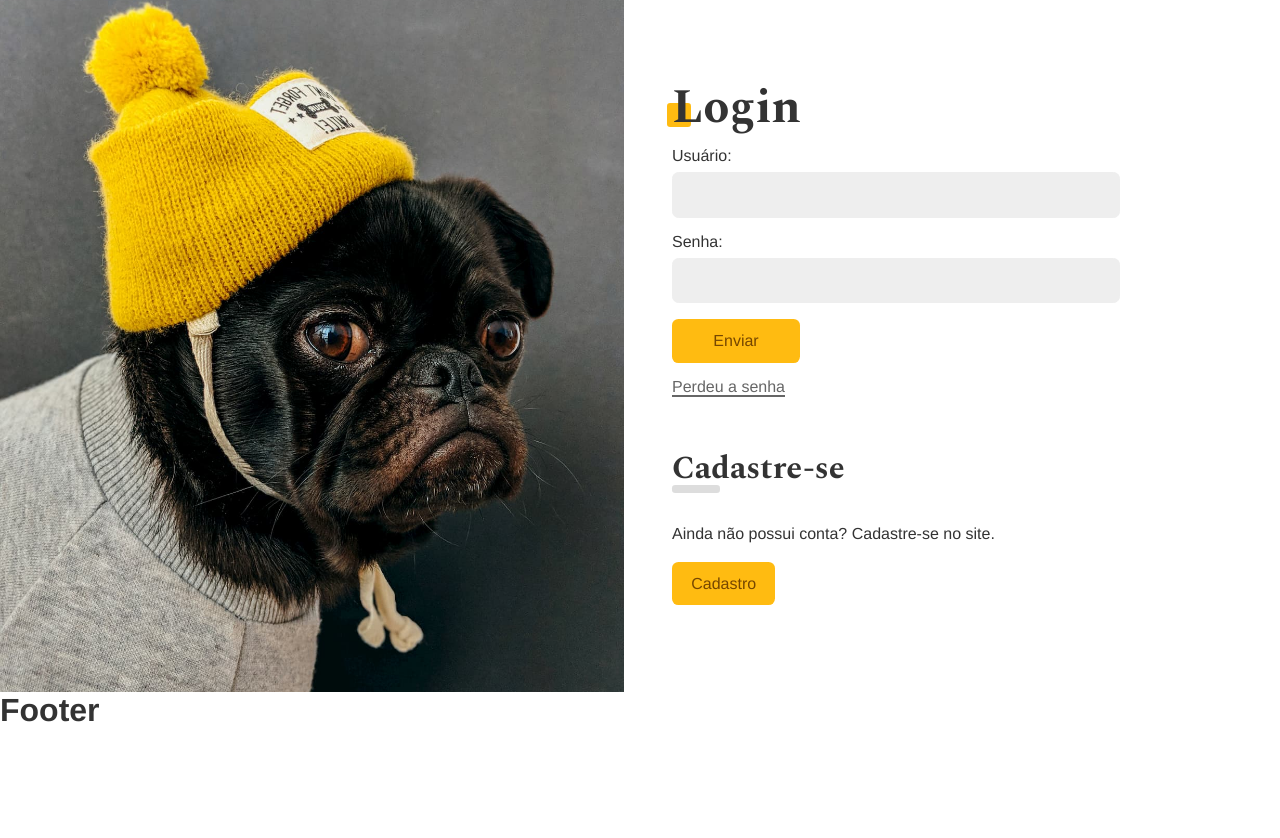
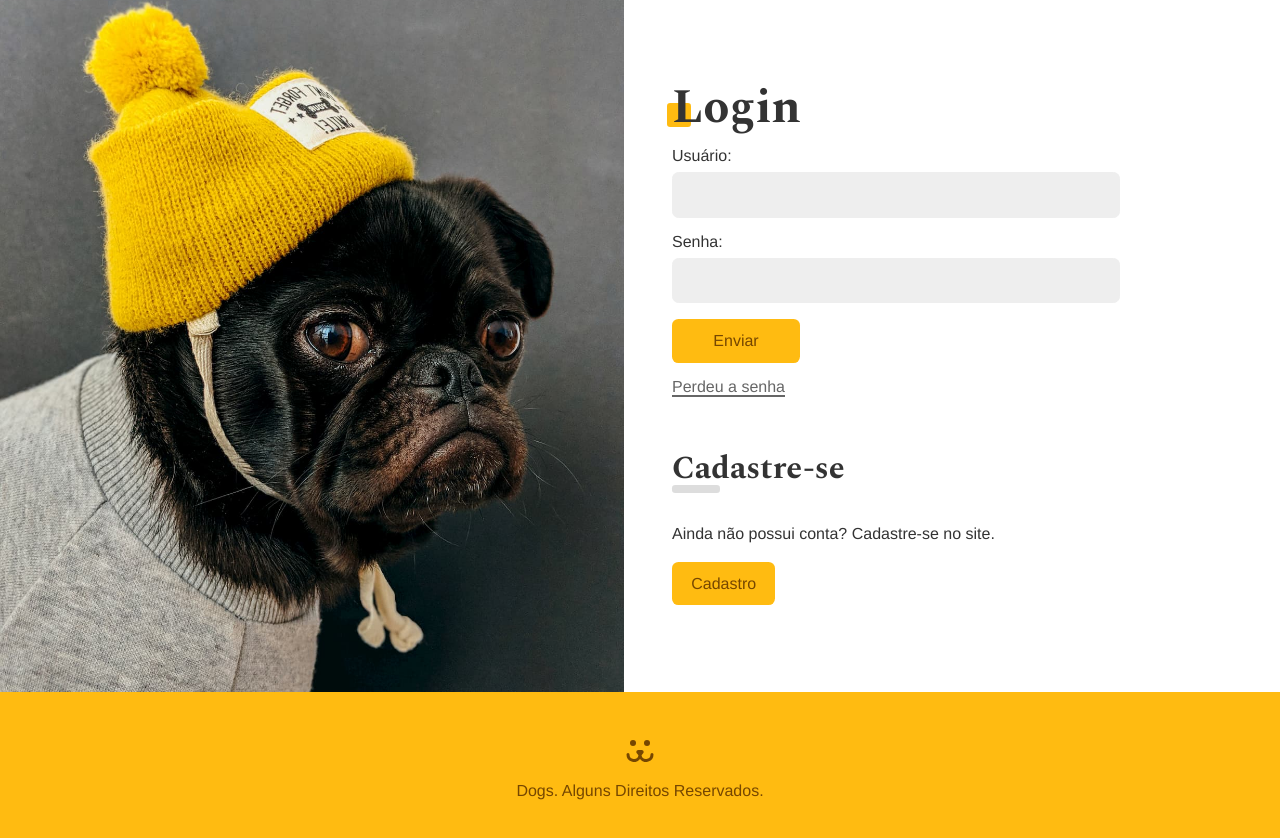
Before and after one commit to alquimara/Rede-Social-Dogs, a React (Create React App) app: page /login in a window 1280 px wide. Shown: the part 172-1010 px from the top of the page. Before the commit the page ends 901 px from the top, so only its background shows below. Built offline with nearby package versions, Linux system fonts and the light colour scheme.

Commit message:
criado o componente de Footer

```diff
--- a/src/App.jsx
+++ b/src/App.jsx
@@ -13,9 +13,11 @@
 
 const App = () => {
   return (
+    <div className="App">
       <BrowserRouter>
         <UseStoreContext>
           <Header />
+          <main className="appBody">
             <Routes>
               <Route path="/" element={<Home />} />
               <Route path="/login/*" element={<Login />} />
@@ -31,9 +33,11 @@
                 }
               />
             </Routes>
+          </main>
           <Footer />
         </UseStoreContext>
       </BrowserRouter>
+    </div>
   )
 }
 
--- a/src/Style/Global.css
+++ b/src/Style/Global.css
@@ -93,3 +93,11 @@
 .erro.title::after{
   background-color: #f31;
 }
+.App{
+  display: flex;
+  flex-direction:column;
+  min-height: calc(100vh + 10rem);
+}
+.appBody{
+  flex: 1;
+}
--- a/src/componentes/Footer/Footer.jsx
+++ b/src/componentes/Footer/Footer.jsx
@@ -1,6 +1,12 @@
 import React from 'react'
-import { ContainerFooter } from './Style'
+import styles from './Footer.module.css'
+import { ReactComponent as Dogs } from '../../assents/dogs-footer.svg'
 
 export const Footer = () => {
-  return <h1>Footer</h1>
+  return (
+    <footer className={styles.footer}>
+      <Dogs />
+      <p>Dogs. Alguns Direitos Reservados.</p>
+    </footer>
+  )
 }
--- /dev/null
+++ b/src/componentes/Footer/Footer.module.css
@@ -0,0 +1,11 @@
+.footer{
+  background-color:var(--color-first);
+  padding: 3rem 1rem 0 1rem;
+  height:10rem;
+  text-align:center;
+  color:#764701
+
+}
+.footer p{
+  margin-top:1rem;
+}
--- a/src/componentes/Footer/Style.js
+++ /dev/null
@@ -1,9 +0,0 @@
-import styled from 'styled-components'
-
-export const ContainerFooter = styled.footer`
-  position: fixed;
-  width: 100%;
-  height: 100%;
-  background: var(--color-first);
-  text-align: center;
-`
```
Lines whose indentation alone changed are shown as unchanged.
